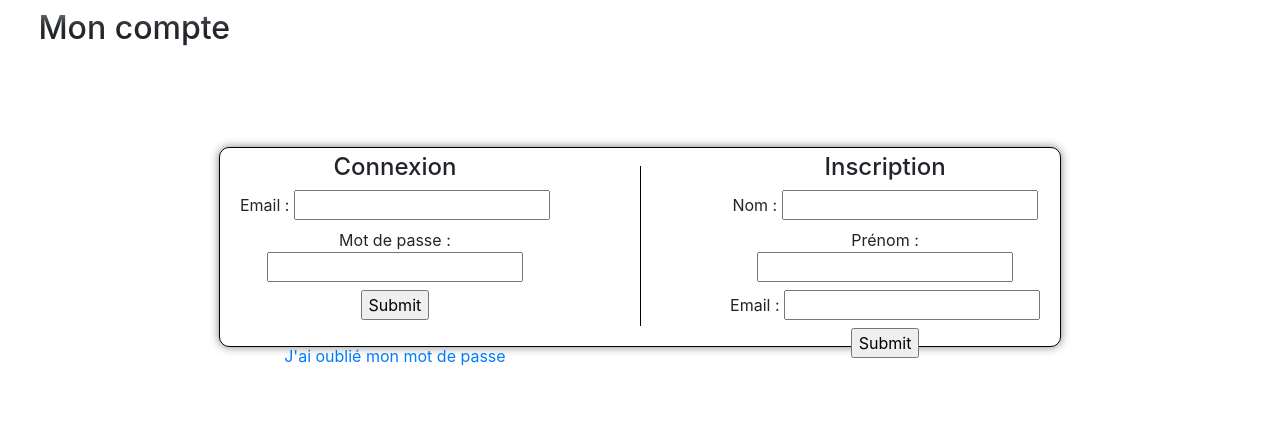
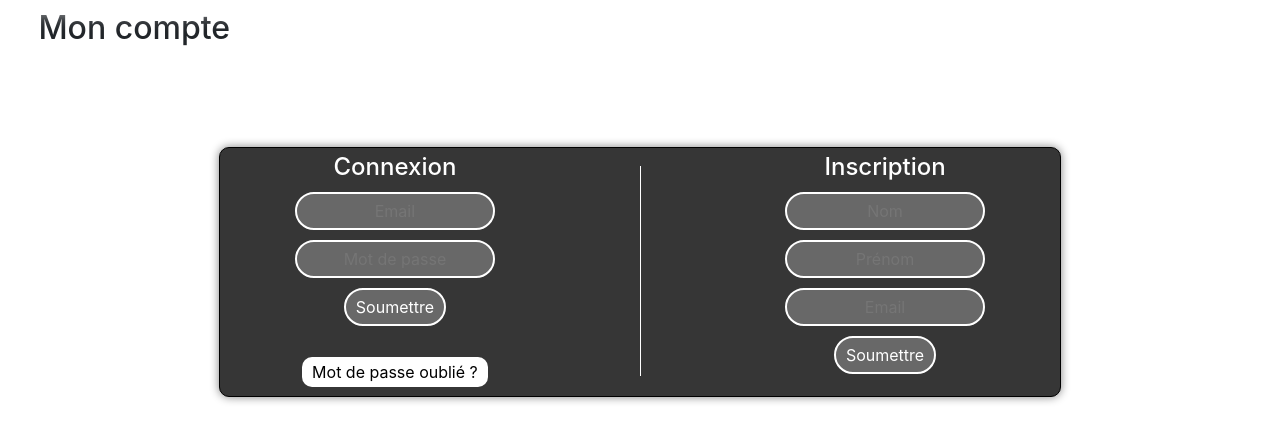
Before and after one commit to Baraly/Boulangere, a PHP site: page /code/compte.php in a window 1280 px wide. Shown: the part 55-497 px from the top of the page. Run offline with PHP 8.4, Linux system fonts and the light colour scheme.

Commit message:
Grosse MàJ

```diff
--- a/code/compte.php
+++ b/code/compte.php
@@ -35,12 +35,12 @@
             if($error == ""){
                 ?>
                 <h2>Création de compte</h2>
-                <div class="account oneForm" style="height:100px">
+                <div class="account oneForm" style="height:180px">
                     <?php $form = "comptePost.php?nom=".$_POST['firstname']."&prenom=".$_POST['surname']."&email=".$_POST['email'] ?>
-                    <form action="<?= $form ?>" method="POST">
-                        <label>Créez un mot  de passe : <input type="password" name="password1"></label><br>
-                        <label>Confirmez le mot de passe : <input type="password" name="password2"></label>
-                        <input type="submit" class="cache">
+                    <form action="<?= $form ?>" method="POST" class="box">
+                        <input type="password" name="password1" placeholder="Créez un mot  de passe" required>
+                        <input type="password" name="password2" placeholder="Confirmez le mot de passe" required>
+                        <input type="submit" value="Soumettre">
                     </form>
                 </div>
                 <center><?= $error ?></center>
@@ -56,7 +56,8 @@
                 ?>
                 <center>
                     <i class='bx bx-mail-send' style="font-size: 50px"></i><br>
-                    Veuilliez valider votre compte en cliquant sur le lien que vous avez reçu par mail.<br>
+                    Un mail a été envoyé à <span class="italic"><?= $donnees['email'] ?></span><br>
+                    Veuillez valider votre compte en cliquant sur le lien que vous avez reçu par mail.<br>
                     <a href="comptePost.php?renvoieEmail">Je n'ai pas reçu de mail</a>
                 </center>
                 <?php
@@ -72,11 +73,11 @@
                 <h2>Modification du mot de passe</h2>
                 <a href="compte.php" class="right button">Retour</a>
                 <div class="centre account changeMdp">
-                    <form action="comptePost.php?changeMdp" method="POST">
-                        <label>Votre mot de passe actuel : <input type="password" name="mdpActuel" required></label><br>
-                        <label>Le nouveau mot de passe : <input type="password" name="mdpNew1" required></label><br>
-                        <label>Confirmez le nouveau mot de passe : <input type="password" name="mdpNew2" required></label><br>
-                        <input type="submit">
+                    <form action="comptePost.php?changeMdp" method="POST" class="box">
+                        <input type="password" name="mdpActuel" placeholder="Votre mot de passe actuel" required>
+                        <input type="password" name="mdpNew1" placeholder="Le nouveau mot de passe" required>
+                        <input type="password" name="mdpNew2" placeholder="Confirmez le nouveau mot de passe" required>
+                        <input type="submit" value="Soumettre">
                     </form>
                 </div>
                 <center style="margin-top: -40px"><?= $error ?></center>
@@ -88,13 +89,13 @@
             else if(isset($_GET['suppCompte'])){
                 ?>
                 <h2>Suppession du compte</h2>
-                <div class="centre account">
+                <div class="centre account suppCompte">
                     <h4 class="top">Voulez-vous vraiment supprimer votre compte ?</h4>
                     <p>En supprimant votre compte, vos commandes seront annulées et votre panier sera effacé.<br>
-                    Vous pourrez toute fois vous réinscrire plus tard sur notre site.</p>
+                    Vous pourrez toute fois vous réinscrire plus tard sur notre site.</p><br>
                     <div class="row">
                         <div class="col-sm-6">
-                            <a href="compte.php" class="button">Annuler</a>
+                            <a href="compte.php" class=" button annuler">Annuler</a>
                         </div>
                         <div class="col-sm-6">
                             <a href="comptePost.php?suppCompte" class="button supprimer">Supprimer</a>
@@ -155,10 +156,10 @@
             ?>
             <h2>Mot de passe oublié</h2>
             <div class="centre account">
-                <h4 style="margin-top: 20px">Veuillez rentrer votre adresse email <br>afin de pouvoir réinitialiser votre mot de passe</h4><br>
-                <form action="comptePost.php?mdpOublie" method="POST">
-                    <label>Email : <input type="email" name="email" pattern="[a-z0-9._%+-]+@[a-z0-9.-]+\.[a-z]{2,4}$" required></label><br>
-                    <input type="submit">
+                <form action="comptePost.php?mdpOublie" method="POST" class="box">
+                    <h4 style="margin-top: 20px">Veuillez rentrer votre adresse email <br>afin de pouvoir réinitialiser votre mot de passe</h4><br>
+                    <input type="email" name="email" pattern="[a-z0-9._%+-]+@[a-z0-9.-]+\.[a-z]{2,4}$" placeholder="Email" required>
+                    <input type="submit" value="Soumettre">
                 </form>
                 <center style="margin-top: 50px"><?= $error ?></center>
             </div>
@@ -169,25 +170,25 @@
             <h2>Mon compte</h2>
             <div class="row account">
                 <div class="col-sm-5 centre">
-                    <h4 class="top">Connexion</h4>
-                    <form action="comptePost.php?connexion" method="post">
-                        <label>Email : <input type="email" name="email" pattern="[a-z0-9._%+-]+@[a-z0-9.-]+\.[a-z]{2,4}$" required/></label><br>
-                        <label>Mot de passe : <input type="password" name="password" required/></label>
-                        <input type="submit"/>
+                    <form action="comptePost.php?connexion" method="post" class="box">
+                        <h4 class="top">Connexion</h4>
+                        <input type="email" name="email" pattern="[a-z0-9._%+-]+@[a-z0-9.-]+\.[a-z]{2,4}$" placeholder="Email" required/>
+                        <input type="password" name="password" placeholder="Mot de passe" required/>
+                        <input type="submit" value="Soumettre"/>
                     </form>
                     <br>
-                    <a href="compte.php?mdpOublie">J'ai oublié mon mot de passe</a>
+                    <a href="compte.php?mdpOublie" class="lien">Mot de passe oublié ?</a>
                 </div>
                 <div class="col-sm-2">
                     <span class="separation"></span>
                 </div>
                 <div class="col-sm-5 centre">
-                    <h4 class="top">Inscription</h4>
-                    <form action="compte.php?inscription" method="post">
-                        <label>Nom : <input type="text" name="firstname" required/></label><br>
-                        <label>Prénom : <input type="text" name="surname" required/></label><br>
-                        <label>Email : <input type="email" name="email" pattern="[a-z0-9._%+-]+@[a-z0-9.-]+\.[a-z]{2,4}$" required/></label><br>
-                        <input type="submit"/>
+                    <form action="compte.php?inscription" method="post" class="box">
+                        <h4 class="top">Inscription</h4>
+                        <input type="text" name="firstname" placeholder="Nom" required/>
+                        <input type="text" name="surname" placeholder="Prénom" required/>
+                        <input type="email" name="email" pattern="[a-z0-9._%+-]+@[a-z0-9.-]+\.[a-z]{2,4}$" placeholder="Email" required/>
+                        <input type="submit" value="Soumettre"/>
                     </form>
                 </div>
             </div>
--- a/code/style/mainStyle.css
+++ b/code/style/mainStyle.css
@@ -3,6 +3,9 @@ body{
 }
 .bold{
 	font-weight: bold;
+}
+.italic{
+	font-style: italic;
 }
 .underline{
 	text-decoration: underline;
@@ -19,6 +22,17 @@ body{
 .cache{
 	display: none;
 }
+.lien{
+	color: black;
+	background-color: white;
+	border-radius: 10px;
+	padding: 5px 10px;
+}
+.lien:hover{
+	color: black;
+	text-decoration: none;
+	box-shadow: 0 0 8px white;
+}
 h3{
 	margin-top: 10px;
 }
@@ -31,7 +45,8 @@ li{
 	margin-top: 10px;
 }
 img.article{
-	width: 340px;
+	position: absolute;
+	width: 30%;
 	display: inline;
 }
 img.recherche{
@@ -168,15 +183,54 @@ a.contenu{
 .account{
 	margin: 100px auto;
 	width: 70%;
-	height: 200px;
+	height: 250px;
 	border: 1px solid black;
 	border-radius: 10px;
 	box-shadow: 0 0 10px grey;
+	background-color: #363636;
+}
+.box input[type="text"], .box input[type="email"], .box input[type="password"]{
+	border: 2px solid white;
+	display: block;
+	margin: 10px auto;
+	text-align: center;
+	padding: 5px 10px;
+	width: 200px;
+	outline: none;
+	color: white;
+	border-radius: 24px;
+	transition: 0.25s;
+	background-color: #686868;
+}
+
+.box input[type="text"]:focus, .box input[type="email"]:focus, .box input[type="password"]:focus{
+	width: 260px;
+}
+
+.box input[type="submit"]{
+	border: 2px solid white;
+	display: block;
+	margin: 10px auto;
+	text-align: center;
+	padding: 5px 10px;
+	outline: none;
+	color: white;
+	border-radius: 24px;
+	transition: 0.25s;
+	cursor: pointer;
+	background-color: #686868;
+}
+.box h4{
+	color: white;
+}
+.box input[type="submit"]:hover{
+	background-color: white;
+	color: black;
 }
 .separation{
 	float: right;
-	border-left: 1px solid black;
-	height: 160px;
+	border-left: 1px solid white;
+	height: 210px;
 	width: 50%;
 	margin-top: 18px;
 }
@@ -207,6 +261,17 @@ div.listeActionArticle a:hover{
 	padding: 20px 0px;
 	width: 50%;
 }
+div.suppCompte{
+	color: white;
+	height: 170px;
+}
+a.annuler{
+	background-color: white;
+	color: black;
+}
+a.annuler:hover{
+	box-shadow: 0 0 10px white;
+}
 a.supprimer{
 	background-color: #DF5B5B;
 }
```
